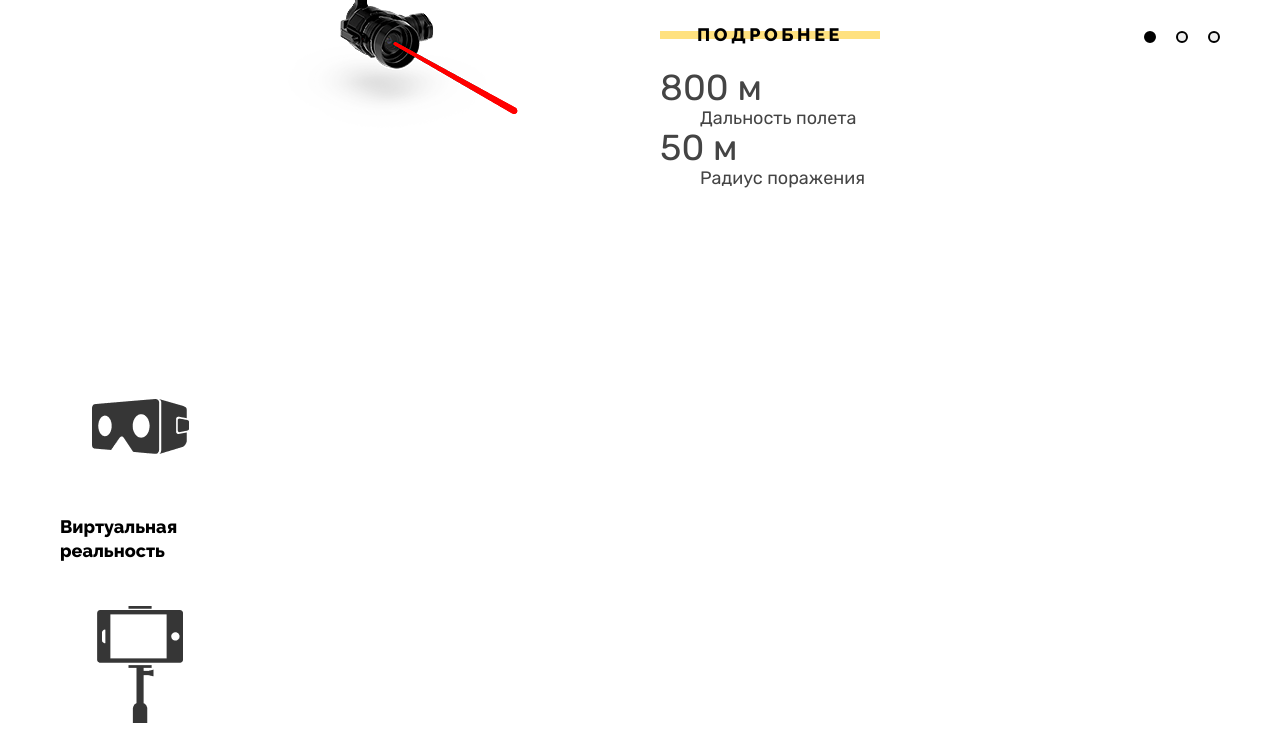
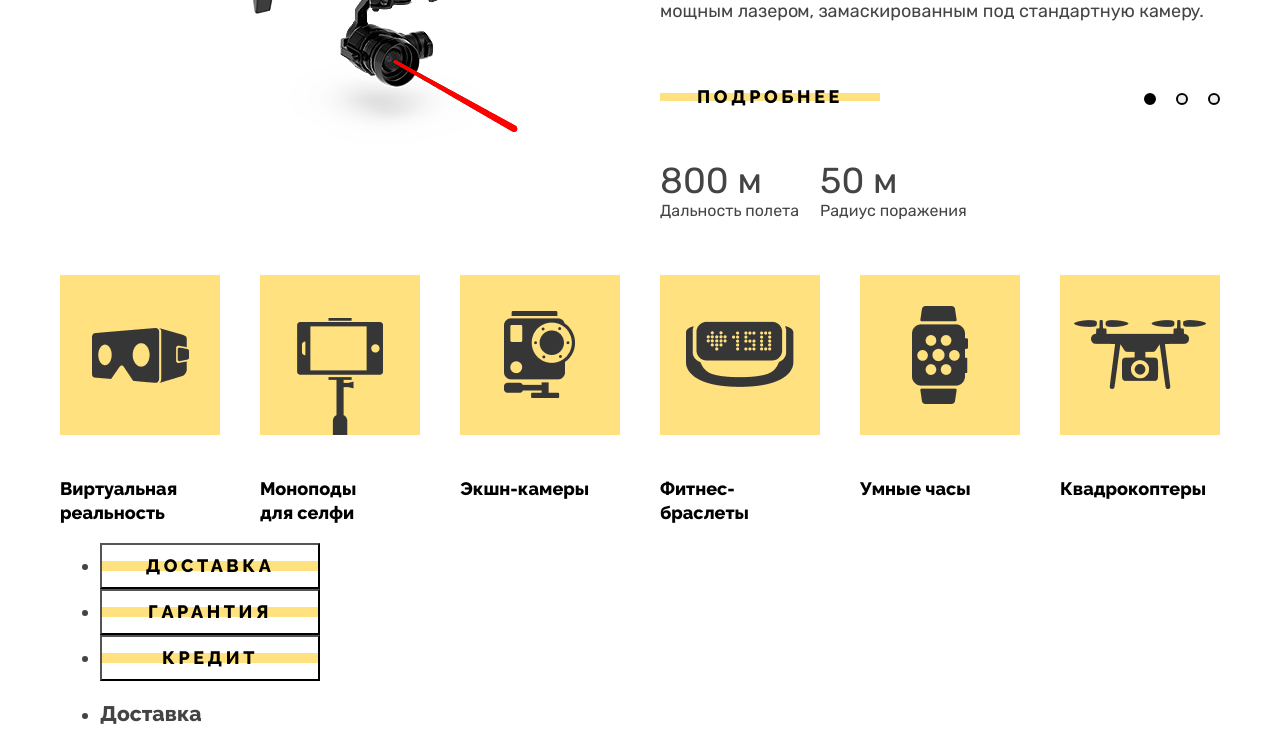
Before and after one commit to Alexlmth/Device, a website: page source/index.html in a window 1280 px wide. Shown: the part 487-1223 px from the top of the page. Drawn offline with Linux system fonts and the light colour scheme.

Commit message:
06.04.2025

```diff
--- a/source/index.html
+++ b/source/index.html
@@ -139,8 +139,8 @@
                 </div>
               </dl>
             </div>
+          </section>
         </div>
-        </section>
         <section class="catalog">
           <h2 class="visually-hidden">Каталог</h2>
           <ul class="catalog__list">
@@ -165,7 +165,7 @@
             <li class="catalog__item">
               <a class="catalog__link" href="#">
                 <img class="catalog__image" src="./img/section-image-5.png" width="160" height="160" alt="Фитнес браслет">
-                <h3 class="catalog__title">Фитнес-браслет</h3>
+                <h3 class="catalog__title">Фитнес-браслеты</h3>
               </a>
             </li>
             <li class="catalog__item">
--- a/source/sass/blocks/catalog.scss
+++ b/source/sass/blocks/catalog.scss
@@ -2,15 +2,23 @@
   width: 160px;
   text-align: center;
 }
-
-
-.catalog__title{
+.catalog__image{
+  background-color: #FFE17F;
+  margin-bottom: 33px;
+}
+.catalog .catalog__title{
+  font-family: 'Raleway';
+  font-weight: 800;
   line-height: 24px;
+  letter-spacing: -0.2%;
   font-size: 18px;
   color: #000;
   text-align: left;
 }
 .catalog__list{
+  width: 1160px;
+  display: flex;
+  justify-content: space-between;
   margin: 0;
   padding: 0;
   list-style-type: none;
--- a/source/sass/blocks/slider.scss
+++ b/source/sass/blocks/slider.scss
@@ -1,17 +1,18 @@
 .slider-mover{
   position: relative;
-  padding-top: 480px;
+  padding-top: 409px;
 }
 .slider{
   position: absolute;
-  top:-170px;
+  top: -152px;
   display: flex;
   justify-content: space-between;
   width: 1160px;
 }
-.slider-subtitle {
+.slider-description__wrapper .slider-subtitle {
    font-size: 50px;
    line-height: 50px;
+   margin-bottom: 29px;
 }
 .data__number{
   font-size: 36px;
@@ -59,6 +60,9 @@
 .slider-description__wrapper .slider-subtitle{
   position: relative;
 }
+.slider-text{
+  margin-bottom: 51px;
+}
 .button{
   display: block;
   width: 220px;
@@ -73,6 +77,7 @@
 .control-wrapper{
   display: flex;
   justify-content: space-between;
+  margin-bottom: 49px;
 }
 .slider-pagination{
   margin: 0;
@@ -100,3 +105,16 @@
 .slider-pagination-button-current{
   background-color: #000000;
 }
+.data__list{
+  width: 307px;
+  display: grid;
+  grid-template-columns: 140px 1fr;
+  column-gap: 20px;
+  margin: 0;
+  margin-right: auto;
+  font-size: 16px;
+
+}
+.data__description{
+  margin: 0;
+}
```
Also changed, not shown: source/css/style.css, 1 other file. Lines whose indentation alone changed are shown as unchanged.
